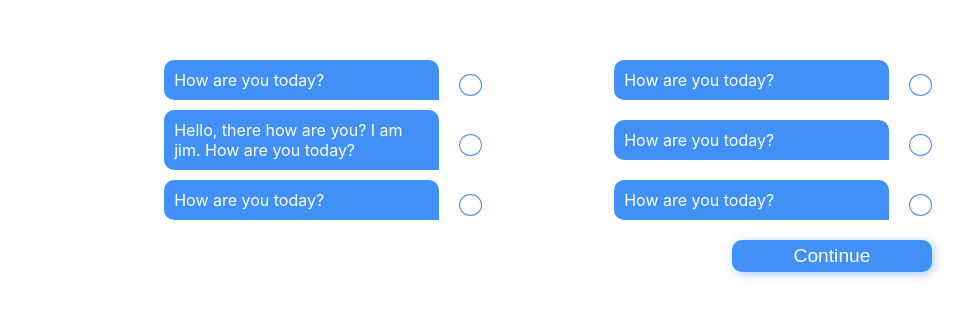
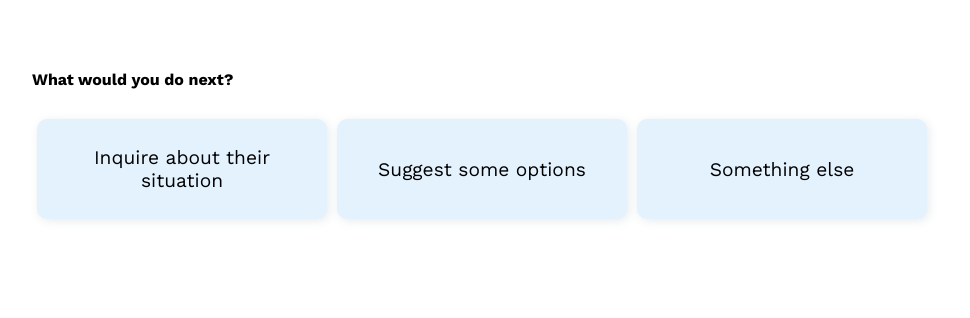
Before and after one commit to cbroms/7cups-education, a Next.js app: page /scenario/1/step/1 in a window 1280 px wide. Shown: the part 370-688 px from the top of the page, without its empty margins (158-1128 px from the left). Built offline with nearby package versions, Linux system fonts and the light colour scheme.

Commit message:
prompt text added, disable buttons

```diff
--- a/components/Entry.js
+++ b/components/Entry.js
@@ -1,8 +1,10 @@
+import React from "react";
 import styles from "../styles/Entry.module.css";
 
 const Entry = (props) => {
   return (
-    <div>
+    <React.Fragment>
+      <div className="prompt">How might you respond?</div>
       <textarea
         className={styles.input}
         placeholder="type your response..."
@@ -10,7 +12,7 @@ const Entry = (props) => {
           props.onChange(e.target.value);
         }}
       ></textarea>
-    </div>
+    </React.Fragment>
   );
 };
 
--- a/components/Vote.js
+++ b/components/Vote.js
@@ -3,6 +3,11 @@ import styles from "../styles/Vote.module.css";
 
 const Vote = (props) => {
   return (
+    <React.Fragment>
+      {props.showResults && <div className="prompt">{props.description}</div>}
+      {!props.showResults && (
+        <div className="prompt">What would you do next?</div>
+      )}
       <div className={styles.voteWrapper}>
         {props.options.map((option) => {
           return (
@@ -21,6 +26,7 @@ const Vote = (props) => {
                 onClick={() => {
                   props.onVote(option.id);
                 }}
+                disabled={props.showResults}
               >
                 {option.content}
               </button>
@@ -29,10 +35,14 @@ const Vote = (props) => {
                   Selected by {option.selected * 100}% of Listeners
                 </div>
               )}
+              {props.showResults && option.id === props.correctOption && (
+                <div className={styles.recommendedText}>Recommended option</div>
+              )}
             </div>
           );
         })}
       </div>
+    </React.Fragment>
   );
 };
 
--- a/pages/scenario/[scenarioId]/step/[stepId].js
+++ b/pages/scenario/[scenarioId]/step/[stepId].js
@@ -18,7 +18,7 @@ const Step = () => {
   const [data, setData] = useState(null);
   const [messages, setMessages] = useState([]);
   const [userResponse, setUserResponse] = useState("");
-  const [step, setStep] = useState(3);
+  const [step, setStep] = useState(0);
 
   useEffect(() => {
     // fetch from the api here
@@ -33,7 +33,8 @@ const Step = () => {
         { id: 261261, content: "Something else", selected: 0.1 },
       ],
       correctOption: 235623, // id of options array
-      description: "What should you do next?", // little explanation of the correct answer
+      description:
+        "At this point it would probably be best to inquire more about their situation.", // little explanation of the correct answer
       otherResponses: [
         { id: 514632, content: "How are you today?" },
         { id: 514623, content: "How are you today?" },
@@ -64,12 +65,15 @@ const Step = () => {
       // submit entry content
       addMessage(userResponse, "me", true);
       setMessages(getMessages(true));
+      setStep(step + 1);
     } else if (step === 3) {
       // submit voting on answers
       // redirect to next page
       router.push(`/scenario/${scenarioId}/step/${parseInt(stepId) + 1}`);
+      setStep(0);
+    } else {
+      setStep(step + 1);
     }
-    setStep(step + 1);
   };
 
   let stepElement = <div>Loading...</div>;
@@ -79,6 +83,7 @@ const Step = () => {
       <Vote
         options={data.options}
         correctOption={data.correctOption}
+        description={data.description}
         onVote={onVote}
         showResults={step === 1}
       />
--- a/styles/Entry.module.css
+++ b/styles/Entry.module.css
@@ -7,7 +7,7 @@
   border: 2px solid var(--light-blue);
   border-radius: 10px;
   font-size: 1rem;
-  font-family: sans-serif;
+  font-family: "Work Sans", sans-serif;
   padding: 20px;
   transition: all 300ms ease-in-out;
 }
--- a/styles/Message.module.css
+++ b/styles/Message.module.css
@@ -2,7 +2,7 @@
   padding: 10px;
   background-color: var(--light-blue);
   border-radius: 10px 10px 10px 0px;
-  max-width: 275px;
+  max-width: 350px;
   margin-top: 10px;
 }
 
--- a/styles/Vote.module.css
+++ b/styles/Vote.module.css
@@ -25,3 +25,9 @@
   font-size: 0.8rem;
   margin-bottom: 10px;
 }
+
+.recommendedText {
+  color: var(--medium-blue);
+  font-weight: bold;
+  font-size: 0.8rem;
+}
--- a/styles/globals.css
+++ b/styles/globals.css
@@ -1,9 +1,10 @@
+@import url("https://fonts.googleapis.com/css2?family=Work+Sans:wght@400;700&display=swap");
+
 html,
 body {
   padding: 0;
   margin: 0;
-  font-family: -apple-system, BlinkMacSystemFont, Segoe UI, Roboto, Oxygen,
-    Ubuntu, Cantarell, Fira Sans, Droid Sans, Helvetica Neue, sans-serif;
+  font-family: "Work Sans", sans-serif;
 }
 
 body {
@@ -27,6 +28,7 @@ a {
 }
 
 button {
+  font-family: "Work Sans", sans-serif;
   padding: 5px 15px;
   font-size: 1.2rem;
   cursor: pointer;
@@ -42,6 +44,16 @@ button:hover {
   box-shadow: 2px 2px 10px #cbd1da;
 }
 
+button:disabled {
+  cursor: initial;
+  color: inherit;
+  box-shadow: none;
+}
+
+button:disabled:hover {
+  box-shadow: inherit !important;
+}
+
 .primary {
   background-color: var(--dark-blue);
   color: white;
@@ -55,3 +67,9 @@ button:hover {
 .spaced-right {
   margin-right: 20px;
 }
+
+.prompt {
+  font-weight: bold;
+  margin: 20px 0;
+  max-width: 450px;
+}
```
Lines whose indentation alone changed are shown as unchanged.
